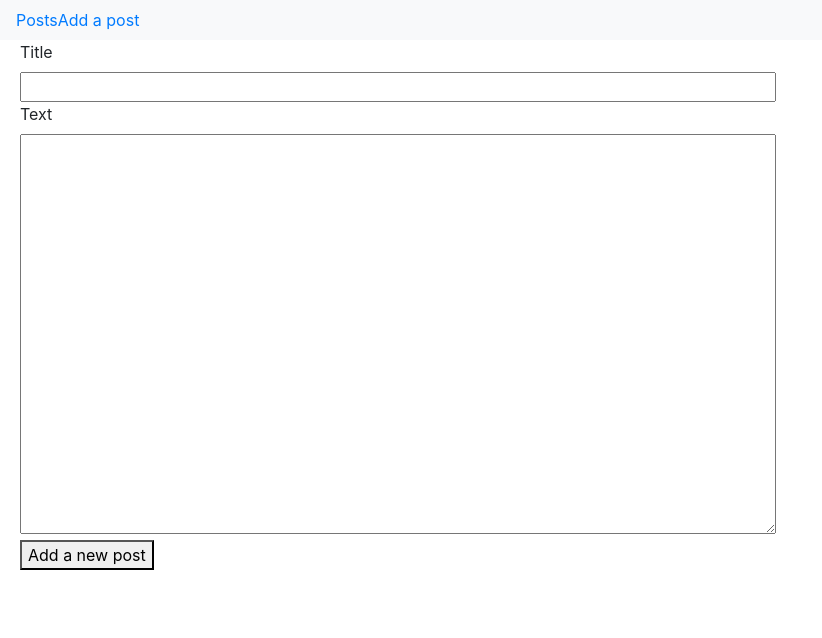
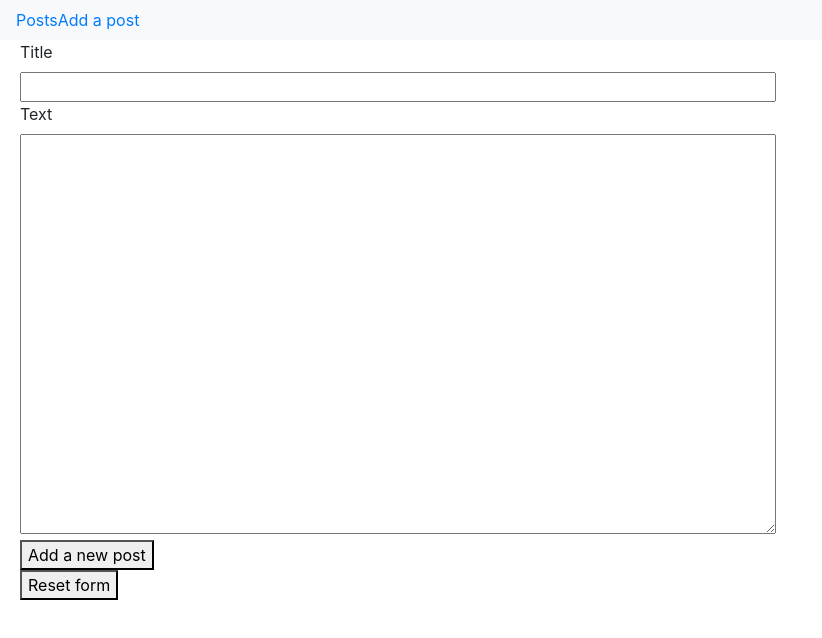
Before and after one commit to vukkapor/blog-app-vue, a Vue app: page /add in a window 1280 px wide. Shown: the top 638 px of the page, without its empty margins (0-822 px from the left). Built offline with nearby package versions, Linux system fonts and the light colour scheme.

Commit message:
reset form

```diff
--- a/src/components/AddPost.vue
+++ b/src/components/AddPost.vue
@@ -22,6 +22,7 @@
         <button type="submit">Add a new post</button>
       </div>
     </form>
+    <button @click="resetForm()">Reset form</button>
   </div>
 </template>
 
@@ -45,6 +46,10 @@ export default {
         .catch(e => {
           alert(e);
         });
+    },
+
+    resetForm() {
+      this.newPost = {};
     }
   }
 };
```
